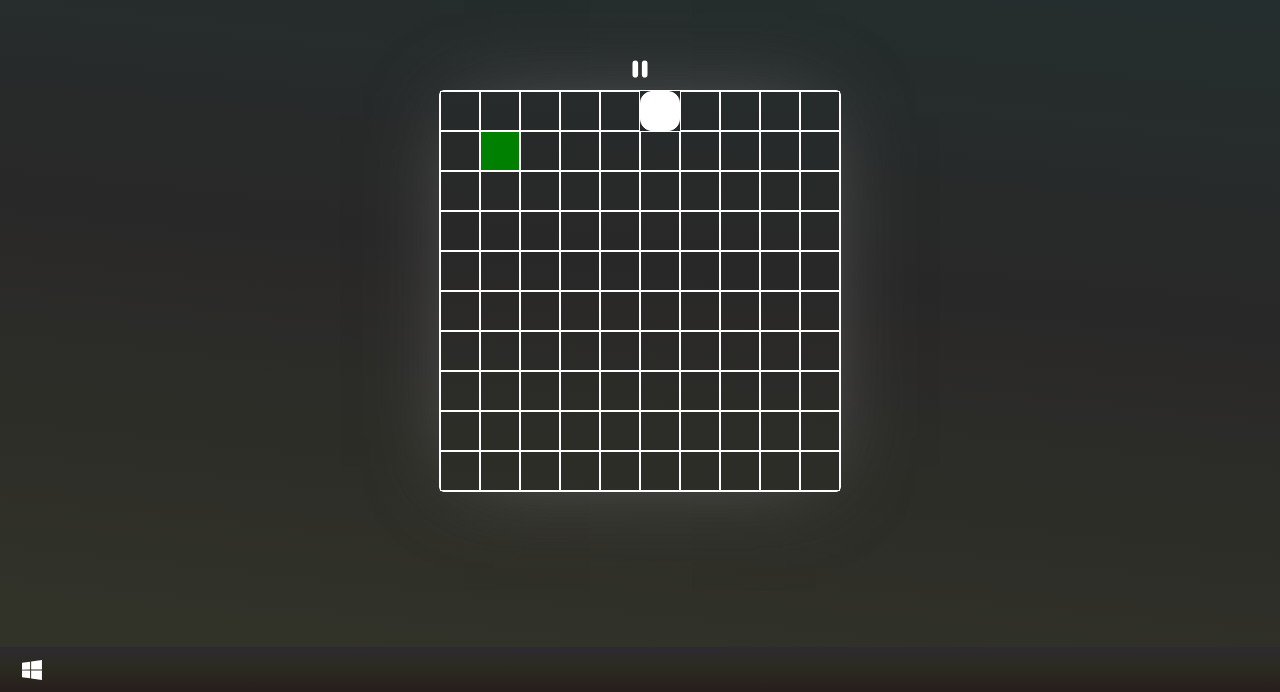
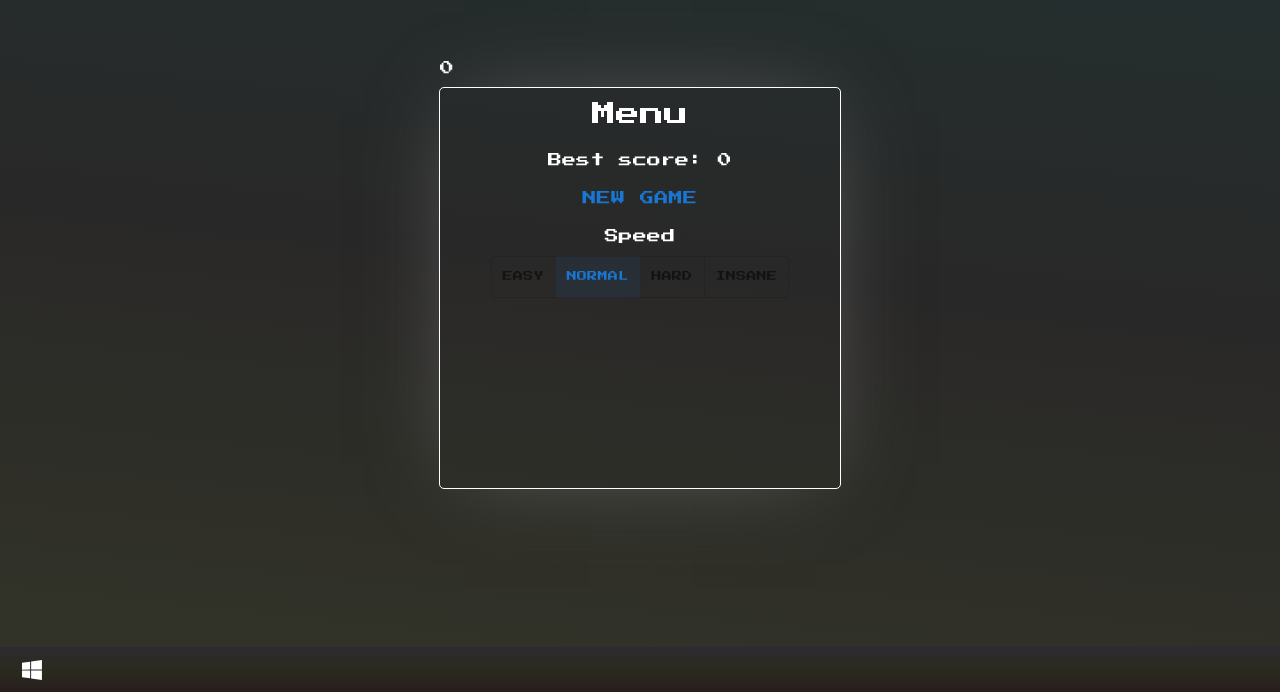
Before and after one commit to daosongit/daosongit.github.io, a React (Create React App) app: page /#/snake in a window 1280 px wide. Shown: the part 108-800 px from the top of the page. Built offline with nearby package versions, Linux system fonts and the light colour scheme.

Commit message:
Added:   - GameMenu with best score and speed levels   - Topbar wich display score and PAUSE button   - key down useEffect moved to hooks/useKeyDownHandler   - added font and themeProvider for it   - SPEED constant is object

```diff
--- a/src/Snake/Components/Board.tsx
+++ b/src/Snake/Components/Board.tsx
@@ -10,12 +10,7 @@ interface BoardProps {
 export default function Board({ snake, food }: BoardProps) {
   const CellSize = useCellSize();
   return (
-    <Box
-      sx={{
-        border: '1px solid white',
-        borderRadius: '5px',
-        boxShadow: '0px 0px 83px -25px #666565',
-      }}>
+    <>
       {BOARD.map((row, idxR) => (
         <Box key={idxR} display="flex">
           {row.map((cell, idxC) => {
@@ -44,13 +39,12 @@ export default function Board({ snake, food }: BoardProps) {
                   display: 'flex',
                   width: CellSize,
                   height: CellSize,
-                  border: '1px solid white',
                 }}
               />
             );
           })}
         </Box>
       ))}
-    </Box>
+    </>
   );
 }
--- /dev/null
+++ b/src/Snake/Components/GameMenu.tsx
@@ -0,0 +1,63 @@
+import { Box, Button, ToggleButton, ToggleButtonGroup, Typography } from '@mui/material';
+import { useState } from 'react';
+import { BOARD_SIZE, SPEED } from '../constants';
+import useCellSize from '../hooks/useCellSize';
+
+interface GameMenuProps {
+  score: number;
+  speed: number;
+  startGame: () => void;
+  changeSpeed: (s: number) => void;
+}
+
+export default function GameMenu({ score, startGame, changeSpeed, speed }: GameMenuProps) {
+  const [speedValue, setSpeedValue] = useState(speed);
+  function handleClick(e: React.MouseEvent<HTMLElement>, speed: string) {
+    setSpeedValue(Number(speed));
+    changeSpeed(Number(speed));
+  }
+  const boxSize = BOARD_SIZE * useCellSize();
+  const bestScore = localStorage.getItem('score') || 0;
+  return (
+    <Box sx={{ width: boxSize, height: boxSize, p: '10px' }}>
+      <Typography component="h1" variant="h5" sx={{ textAlign: 'center', mb: '20px' }}>
+        Menu
+      </Typography>
+      <Box
+        sx={{
+          display: 'flex',
+          flexDirection: 'column',
+          rowGap: '10px',
+          textAlign: 'center',
+        }}>
+        <Typography component="span" variant="body2">
+          Best score: {bestScore}
+        </Typography>
+        <Button onClick={startGame}>{score ? 'Resume' : 'New Game'}</Button>
+        <Typography component="span" variant="body2">
+          Speed
+        </Typography>
+        <ToggleButtonGroup
+          color="primary"
+          value={speedValue}
+          exclusive
+          onChange={handleClick}
+          aria-label="Platform"
+          sx={{ display: 'flex', width: '100%', justifyContent: 'center' }}>
+          <ToggleButton value={SPEED.Easy} sx={{ fontSize: '10px' }}>
+            Easy
+          </ToggleButton>
+          <ToggleButton value={SPEED.Normal} sx={{ fontSize: '10px' }}>
+            Normal
+          </ToggleButton>
+          <ToggleButton value={SPEED.Hard} sx={{ fontSize: '10px' }}>
+            Hard
+          </ToggleButton>
+          <ToggleButton value={SPEED.Insane} sx={{ fontSize: '10px' }}>
+            Insane
+          </ToggleButton>
+        </ToggleButtonGroup>
+      </Box>
+    </Box>
+  );
+}
--- /dev/null
+++ b/src/Snake/Components/Topbar.tsx
@@ -0,0 +1,31 @@
+import { Box, Button, Typography } from '@mui/material';
+import { BOARD_SIZE } from '../constants';
+import useCellSize from '../hooks/useCellSize';
+
+interface TopbarProps {
+  score: number;
+  isGameStarted: boolean;
+  startGame: (isStarted: boolean) => void;
+}
+
+export default function Topbar({ score, isGameStarted, startGame }: TopbarProps) {
+  const width = BOARD_SIZE * useCellSize();
+  return (
+    <Box
+      sx={{
+        width: width,
+        display: 'flex',
+        alignItems: 'center',
+        justifyContent: 'space-between',
+      }}>
+      <Typography component="span" variant="body2">
+        {score}
+      </Typography>
+      <Button
+        onClick={() => startGame(false)}
+        sx={{ visibility: `${isGameStarted ? 'visible' : 'hidden'}`, borderRadius: '5px' }}>
+        PAUSE
+      </Button>
+    </Box>
+  );
+}
--- a/src/Snake/Snake.tsx
+++ b/src/Snake/Snake.tsx
@@ -1,36 +1,56 @@
-import { Box, Button } from '@mui/material';
+// constants
 import { TASKBAR_HEIGHT } from '../Root/TaskBar/TaskBar';
+import { MOVE_DIRECTION, SPEED } from './constants';
+//mui
+import { Box, ThemeProvider } from '@mui/material';
+// react
+import { useEffect, useRef, useState } from 'react';
+//components
 import Board from './Components/Board';
+import Topbar from './Components/Topbar';
+import GameMenu from './Components/GameMenu';
+//modules
+import theme from './styles/theme';
 import checkBorderLine from './modules/checkBorderLine';
 import getRandomArr from './modules/getRandomArr';
-import { useEffect, useState } from 'react';
 import getMoveDirection from './modules/getMoveDirection';
-import { MOVE_DIRECTION } from './constants';
-import { BsFillPauseFill as IcoPause, BsFillPlayFill as IcoPlay } from 'react-icons/bs';
+import isSnakeСannibal from './modules/isSnakeCannibal';
+import useKeyDownHandler from './hooks/useKeyDownHandler';
 
 export default function Snake() {
   const [snake, setSnake] = useState([getRandomArr()]);
   const [food, setFood] = useState([1, 1]);
+  const prevDirection = useRef<string>(MOVE_DIRECTION.right);
   const [direction, setDirection] = useState<string>(MOVE_DIRECTION.right);
-  const [pause, setPause] = useState(true);
+  const [isGameStarted, setGameStarted] = useState(false);
+  const [score, setScore] = useState(0);
+  const [snakeSpeed, setSnakeSpeed] = useState(SPEED.Normal);
+
+  function startGame(isStarted = true) {
+    setGameStarted(isStarted);
+  }
+  function changeSpeed(speed: number) {
+    setSnakeSpeed(speed);
+  }
+  function changeDirection(direction: string) {
+    setDirection(direction);
+  }
+
+  useKeyDownHandler({ direction, changeDirection });
 
   useEffect(() => {
-    const keyDownHandler = (e: KeyboardEvent) => {
-      if (Object.values(MOVE_DIRECTION).includes(e.key)) {
-        setDirection(e.key);
+    if (!isGameStarted) return;
+    let speed = snakeSpeed;
+    // change direction without timeout
+    if (prevDirection.current !== direction) {
+      speed = 0;
+      prevDirection.current = direction;
     }
-    };
-    document.addEventListener('keydown', keyDownHandler);
-    return () => document.removeEventListener('keydown', keyDownHandler);
-  }, [direction]);
+    const timerID = gameLoop(speed);
+    return () => clearTimeout(timerID);
+  }, [snake, direction, isGameStarted]);
 
-  useEffect(() => {
-    if (pause) return;
-    const timerID = gameLoop();
-    return () => clearTimeout(timerID);
-  }, [snake, direction, pause]);
-
-  function gameLoop() {
+  function gameLoop(speed: number) {
     const timerId = setTimeout(() => {
       const newSnake = snake;
       const move = getMoveDirection(direction);
@@ -41,33 +61,31 @@ export default function Snake() {
 
       newSnake.push(head);
 
-      // imposible to eat yourself with lenght 3
-      if (newSnake.length > 3) {
-        // find arrays with same first value
-        const buff = [...newSnake.filter((a) => a[0] === newSnake[newSnake.length - 1][0])];
-        // find dublicates
-        const buff2 = buff.filter((a) => a[1] === newSnake[newSnake.length - 1][1]);
-        // if snake has two same arrays then it is eaten yourself
-        if (buff2.length > 1) {
-          alert('Game Over');
+      if (isSnakeСannibal(snake)) {
         setSnake([getRandomArr()]);
-          setPause(true);
+        setGameStarted(false);
+        const storage = Number(localStorage.getItem('score'));
+        if (storage && storage < score) {
+          localStorage.setItem('score', score.toString());
+        }
+        setScore(0);
         return;
-        }
       }
 
       let sliceIndex = 1;
       if (head[0] === food[0] && head[1] === food[1]) {
         setFood(getRandomArr());
+        setScore((prev) => prev + 1);
         sliceIndex = 0;
       }
 
       setSnake(newSnake.slice(sliceIndex));
-    }, 200);
+    }, speed);
     return timerId;
   }
 
   return (
+    <ThemeProvider theme={theme}>
       <Box
         sx={{
           display: 'flex',
@@ -79,10 +97,25 @@ export default function Snake() {
           background:
             'linear-gradient(186deg, rgba(35,48,48,1) 0%, rgba(41,40,40,1) 49%, #323328 100%)',
         }}>
-      <Button onClick={() => setPause(!pause)} sx={{ borderRadius: '5px' }}>
-        {pause ? <IcoPause size={30} color="white" /> : <IcoPlay size={30} color="white" />}
-      </Button>
+        <Topbar score={score} isGameStarted={isGameStarted} startGame={startGame} />
+        <Box
+          sx={{
+            border: '1px solid white',
+            borderRadius: '5px',
+            boxShadow: '0px 0px 83px -25px #666565',
+          }}>
+          {isGameStarted ? (
             <Board snake={snake} food={food} />
+          ) : (
+            <GameMenu
+              score={score}
+              speed={snakeSpeed}
+              startGame={startGame}
+              changeSpeed={changeSpeed}
+            />
+          )}
         </Box>
+      </Box>
+    </ThemeProvider>
   );
 }
--- a/src/Snake/constants.ts
+++ b/src/Snake/constants.ts
@@ -4,7 +4,12 @@ export const BOARD = Array<number[]>(BOARD_SIZE)
   .fill(Array(BOARD_SIZE))
   .fill(Array(BOARD_SIZE).fill(0));
 
-export const SPEED = [700, 500, 300, 200, 100];
+export const SPEED = {
+  Easy: 300,
+  Normal: 200,
+  Hard: 100,
+  Insane: 50,
+};
 
 export const MOVE_DIRECTION = {
   up: 'ArrowUp',
--- /dev/null
+++ b/src/Snake/hooks/useKeyDownHandler.ts
@@ -0,0 +1,19 @@
+import { useEffect } from 'react';
+import { MOVE_DIRECTION } from '../constants';
+
+interface KeyDownHandlerProps {
+  direction: string;
+  changeDirection: (d: string) => void;
+}
+
+export default function useKeyDownHandler({ direction, changeDirection }: KeyDownHandlerProps) {
+  useEffect(() => {
+    const keyDownHandler = (e: KeyboardEvent) => {
+      if (Object.values(MOVE_DIRECTION).includes(e.key)) {
+        changeDirection(e.key);
+      }
+    };
+    document.addEventListener('keydown', keyDownHandler);
+    return () => document.removeEventListener('keydown', keyDownHandler);
+  }, [direction]);
+}
--- /dev/null
+++ b/src/Snake/modules/isSnakeCannibal.ts
@@ -0,0 +1,14 @@
+export default function isSnakeСannibal(snake: number[][]) {
+  if (snake.length) {
+    // find arrays with same first value
+    const buff = [...snake.filter((a) => a[0] === snake[snake.length - 1][0])];
+    if (buff.length) {
+      // find dublicates
+      const buff2 = buff.filter((a) => a[1] === snake[snake.length - 1][1]);
+      // if snake has two same arrays then it is eaten yourself
+      return buff2.length > 1;
+    } else {
+      return false;
+    }
+  }
+}
--- /dev/null
+++ b/src/Snake/styles/fonts.css
@@ -0,0 +1,5 @@
+@import url('https://fonts.googleapis.com/css2?family=Press+Start+2P&display=swap');
+
+* {
+  font-family: 'Press Start 2P', cursive;
+}
--- /dev/null
+++ b/src/Snake/styles/theme.ts
@@ -0,0 +1,30 @@
+import { createTheme } from '@mui/material';
+import './fonts.css';
+
+const theme = createTheme({
+  components: {
+    MuiButton: {
+      styleOverrides: {
+        root: {
+          fontFamily: `'Press Start 2P', cursive`,
+        },
+      },
+    },
+    MuiToggleButton: {
+      styleOverrides: {
+        root: {
+          fontFamily: `'Press Start 2P', cursive`,
+        },
+      },
+    },
+    MuiTypography: {
+      styleOverrides: {
+        root: {
+          fontFamily: `'Press Start 2P', cursive`,
+        },
+      },
+    },
+  },
+});
+
+export default theme;
```
Also changed, not shown: src/Snake/hooks/useCellSize.ts (renamed from src/Snake/hooks/useCellSize.tsx). Lines whose indentation alone changed are shown as unchanged.
